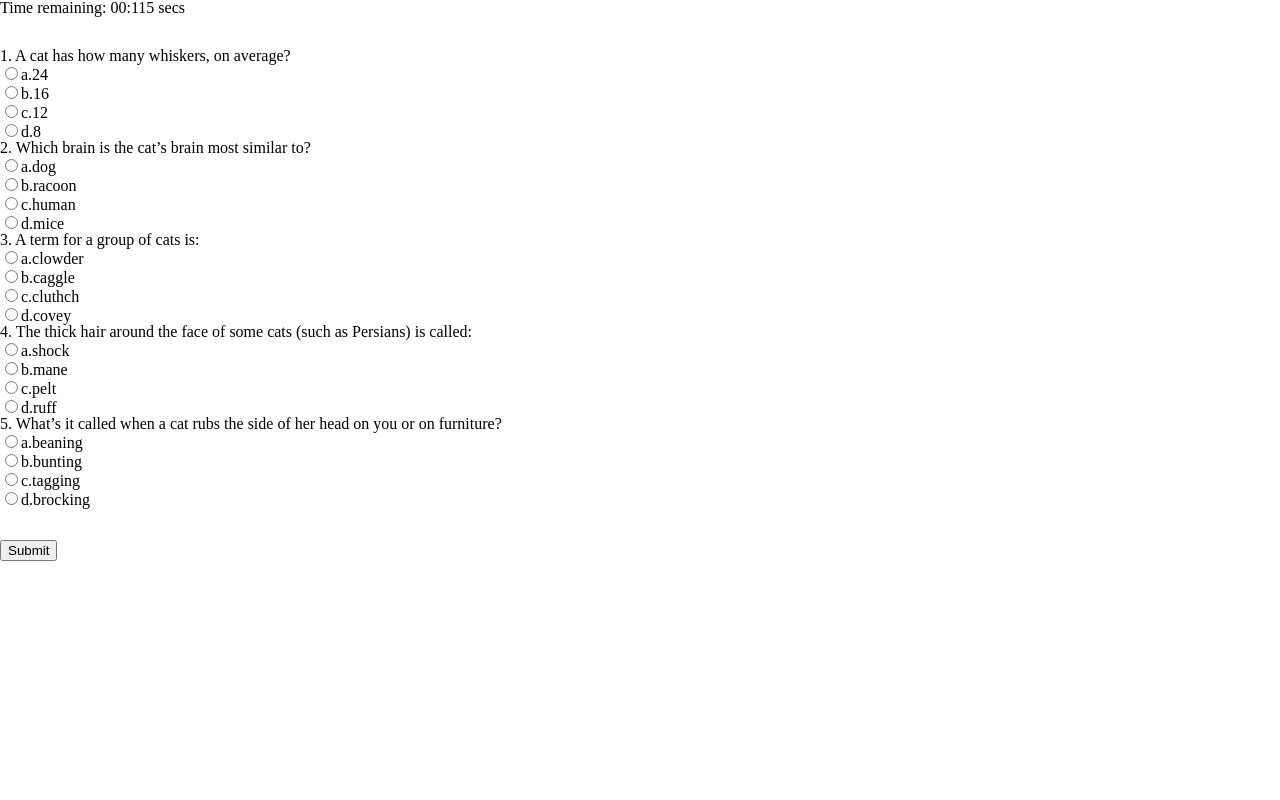
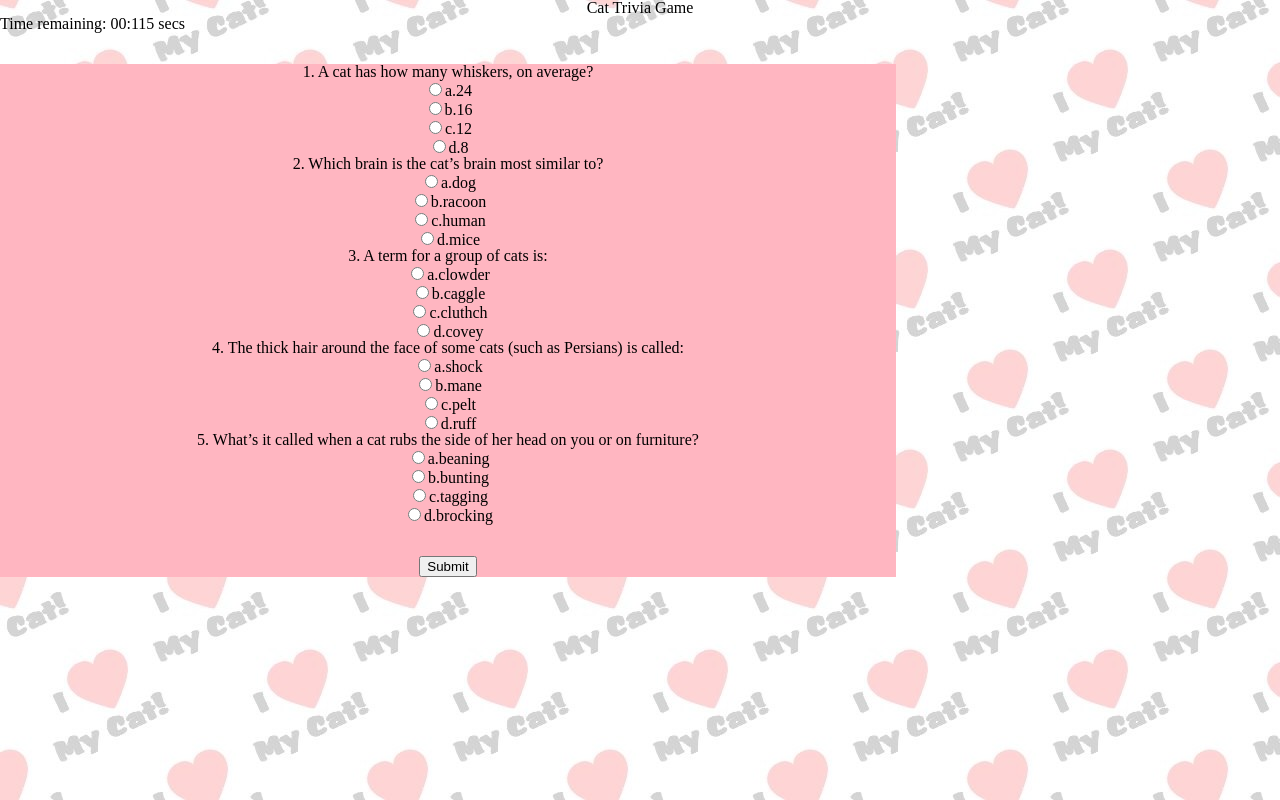
Before and after one commit to tahminaontora/TriviaGame, a plain HTML site: page index.html in a window 1280 px wide. Drawn offline with nearby package versions, Linux system fonts and the light colour scheme.

Commit message:
final uplaod

```diff
--- a/assets/css/style.css
+++ b/assets/css/style.css
@@ -1,6 +1,18 @@
-.container{
-    background-color: lightcoral;
+#container{
+    background-color: lightpink;
+    text-align: center;
+    width: 70%;
 }
-body{
-    background-image: url(assets/images/cat.jpeg);
+body {
+    background-image: url("../images/kitty.jpg");
 }
+
+h1{
+     text-align: center;
+     font-stretch: expanded;
+     font-size: 50px;
+
+}
+
+
+}
--- a/index.html
+++ b/index.html
@@ -5,14 +5,15 @@
     <meta http-equiv="X-UA-Compatible" content="IE=edge">
     <title>Page Title</title>
     <meta name="viewport" content="width=device-width, initial-scale=1">
+    <link rel="stylesheet" type="text/css" href="assets/css/style.css">
     <link rel="stylesheet" type="text/css" href="assets/css/reset.css">
-    <link rel="stylesheet" type="text/css" href="assets/css/style.css">
 
      <script type="text/javascript" src="assets/javascript/app.js"></script>
      <script src="https://cdnjs.cloudflare.com/ajax/libs/jquery/3.2.1/jquery.min.js"></script>
 
 
 </head>
+<h1>Cat Trivia Game</h1>
 
 <body>
 
```
Also changed, not shown: assets/images/kitty.jpg (added).
